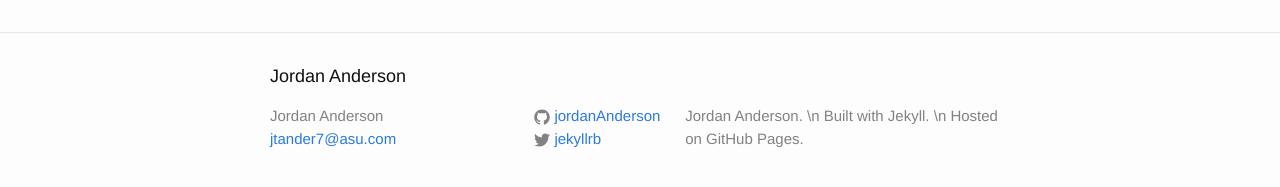
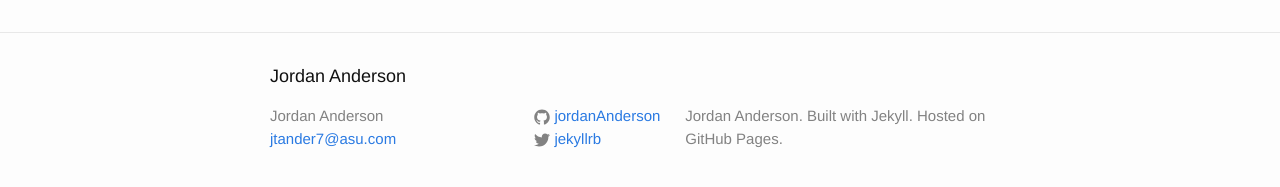
Before and after one commit to jordanAnderson/jordanAnderson.github.io, a Jekyll site: the page built from index.html, in a window 1280 px wide. Shown: the part 264-451 px from the top of the page. Built offline with Jekyll 4.4.1, drawn with Linux system fonts in a browser that asks for light colours.

```diff
--- a/_config.yml
+++ b/_config.yml
@@ -9,8 +9,10 @@
 title: Jordan Anderson
 email: jtander7@asu.com
 description: > # this means to ignore newlines until "baseurl:"
-  Jordan Anderson. \n
-  Built with Jekyll. \n
+  Jordan Anderson.
+
+  Built with Jekyll.
+
   Hosted on GitHub Pages.
 baseurl: "" # the subpath of your site, e.g. /blog
 url: "http://yourdomain.com" # the base hostname & protocol for your site
```
